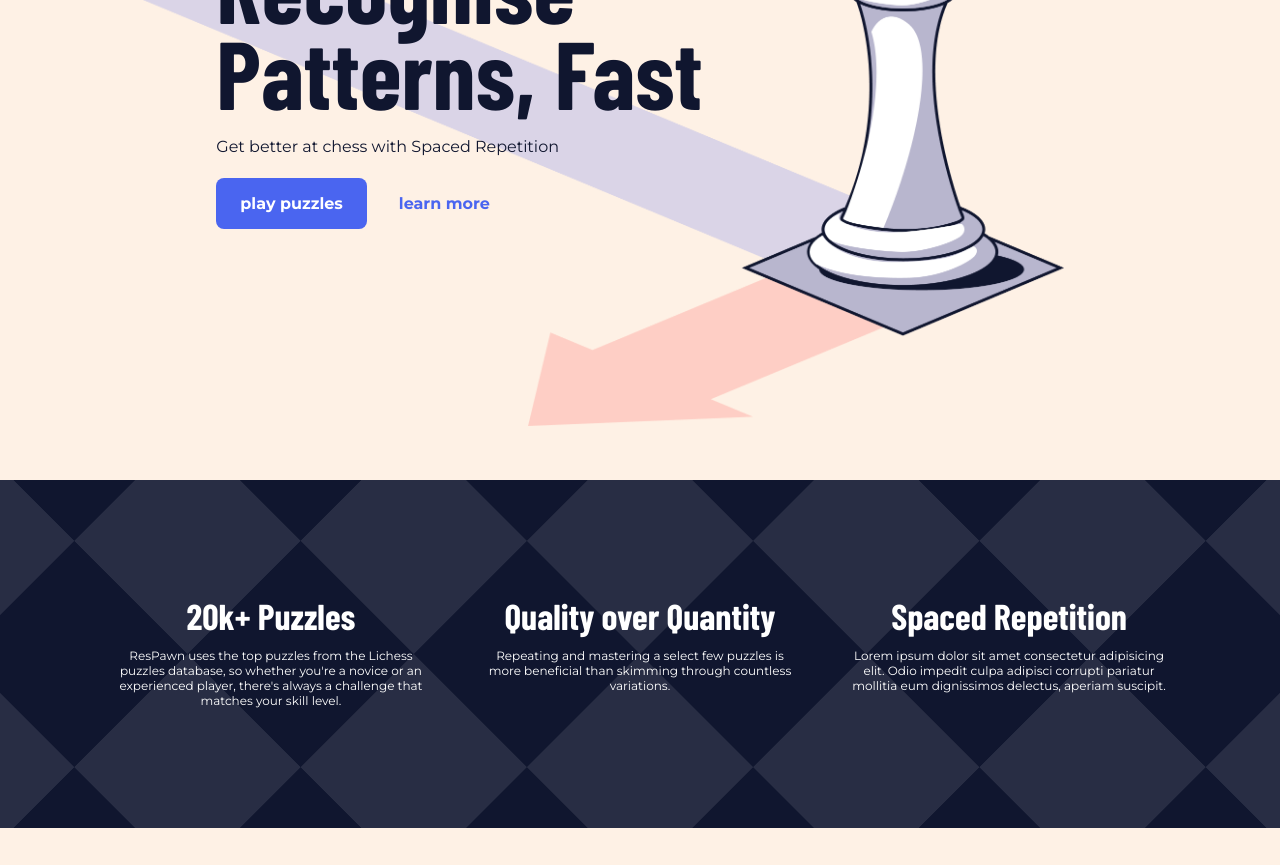
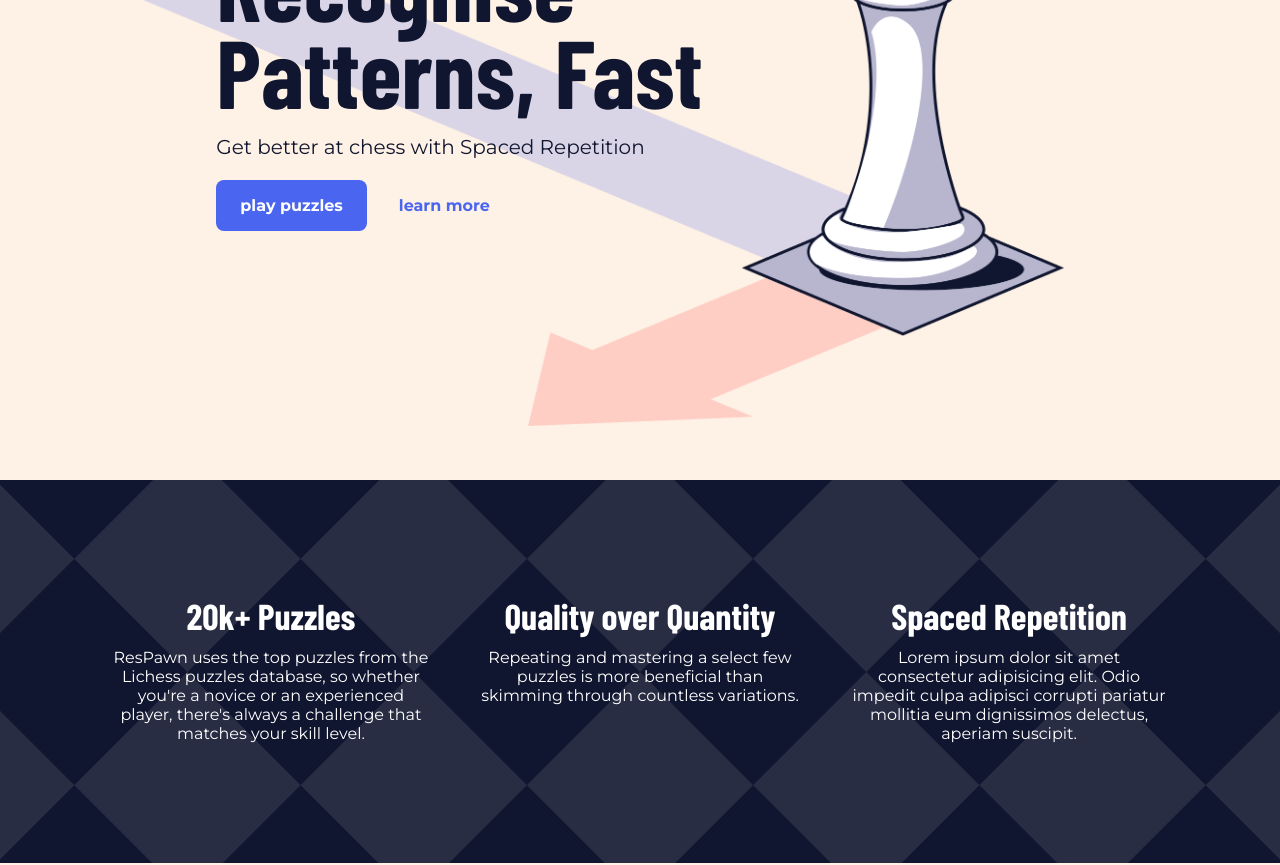
Before and after one commit to Boom123bam/Res-pawn, a SvelteKit app: page / in a window 1280 px wide. Shown: the part 320-1185 px from the top of the page. Built offline with nearby package versions, Linux system fonts and the light colour scheme; no server answers.

Commit message:
change font size

```diff
--- a/src/routes/styles.css
+++ b/src/routes/styles.css
@@ -63,14 +63,14 @@ h4 {
   font-size: 1.25rem;
 }
 h5 {
-  font-size: 1rem;
+  font-size: 1.25rem;
 }
 h6 {
-  font-size: 0.75rem;
+  font-size: 1rem;
 }
 
 p {
-  font-size: 0.75rem;
+  font-size: 1rem;
 }
 
 small {
```
